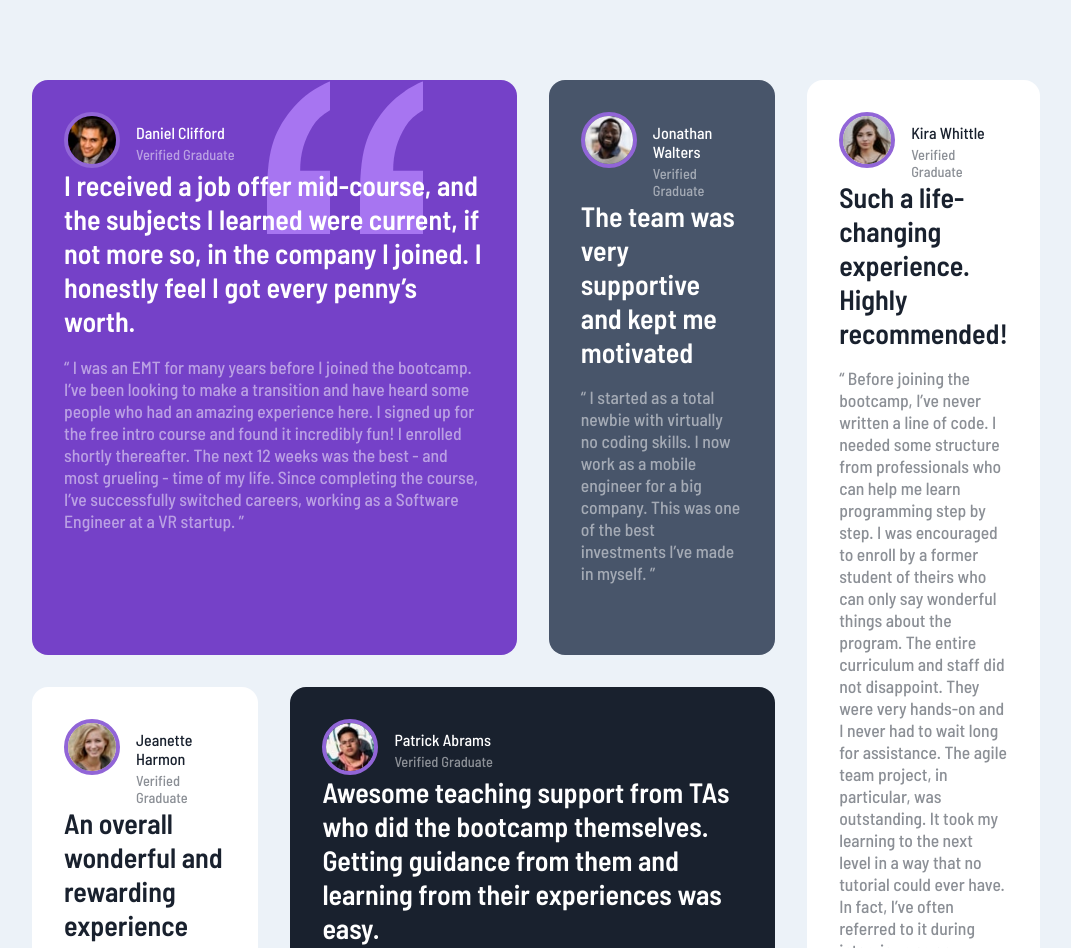
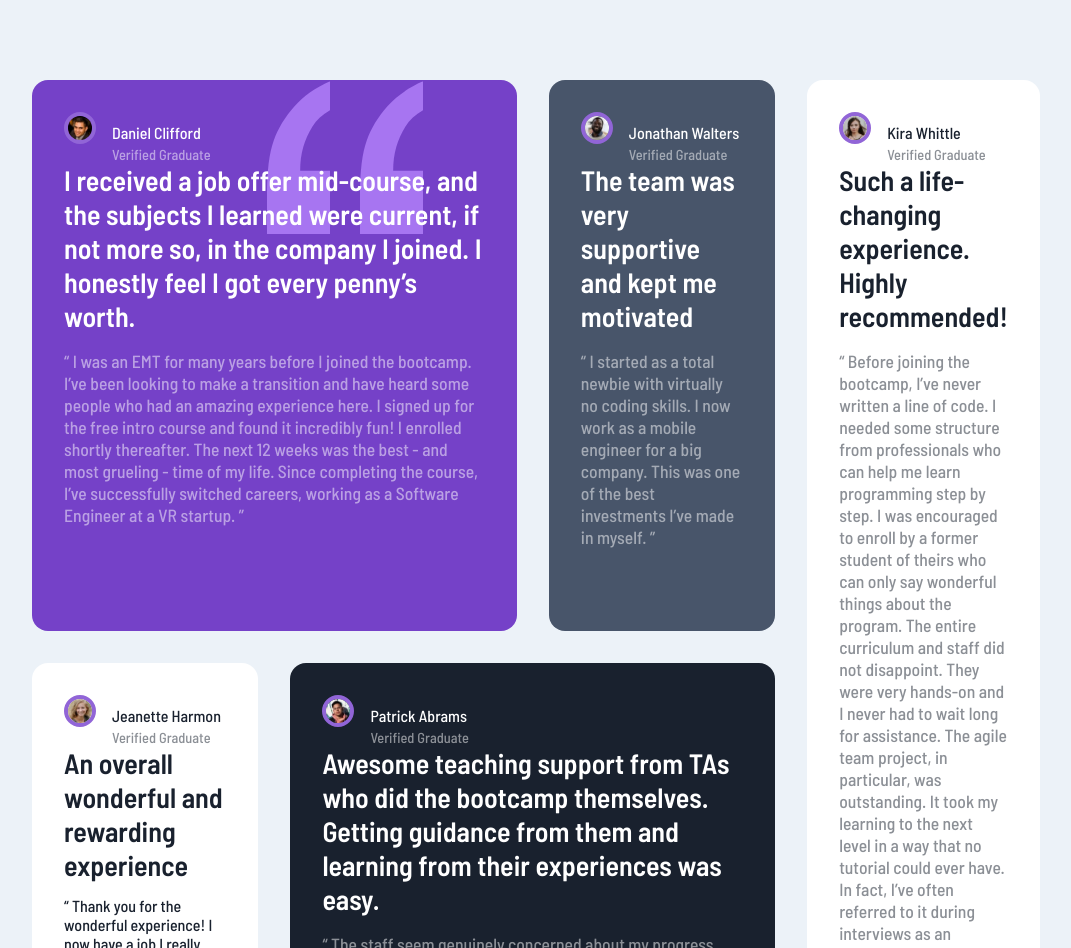
Before and after one commit to JAsaxon/testimonials-grid-section-main, a plain HTML site: page index.html in a window 1280 px wide. Shown: the top 948 px of the page, without its empty margins (104-1175 px from the left). Drawn offline with Linux system fonts and the light colour scheme.

Commit message:
smaller images

```diff
--- a/style.css
+++ b/style.css
@@ -26,8 +26,8 @@ body{
     margin-left: 1em;
 }
 .img{
-    width: 3em;
-    height: 3em;
+    width: 1.5em;
+    height: 1.5em;
     border: hsl(263, 59%, 62%) 4px solid;
     border-radius: 100%;
 }
```
